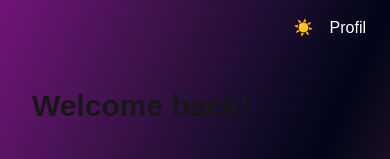
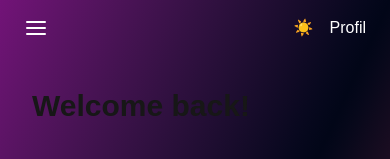
Before and after one commit to fannyullen/react-app, a Next.js app: page / in a window 390 px wide. Shown: the top 159 px of the page. Built offline with nearby package versions, Linux system fonts and the light colour scheme.

Commit message:
Hamburger menu

```diff
--- a/app/components/Navbar/Navbar.tsx
+++ b/app/components/Navbar/Navbar.tsx
@@ -2,14 +2,18 @@
 
 import { nav } from "framer-motion/client";
 import { useTheme } from "@/app/src/hooks/useTheme";
+import { FiMenu } from "react-icons/fi";
 
 export default function Navbar() {
     const { theme, toggleTheme } = useTheme();
     return (
-        <nav className="flex items-center justify-end md:justify-between px-6 py-4 text-white">
+        <nav className="flex items-center justify-between px-6 py-4 text-white">
             <h1 className="hidden md:block text-2xl font-bold">
                 TaskFlow
             </h1>
+            <div className="md:hidden text-2xl">
+                <FiMenu />
+            </div>
             <div className="flex gap-4">
                 <button className="cursor-pointer" onClick={toggleTheme}>
                     {theme === "dark" ? "☀️" : "🌙"}
```
